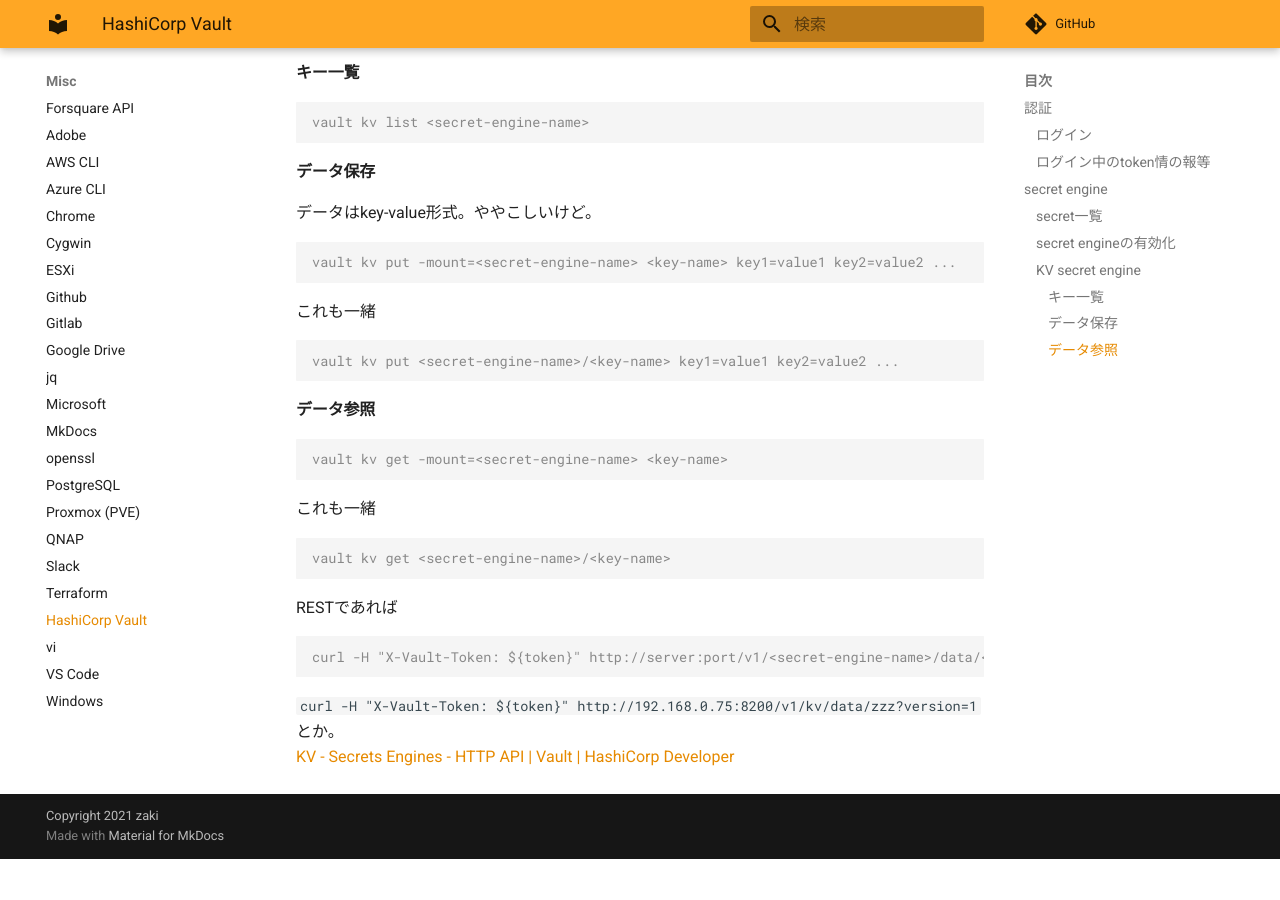
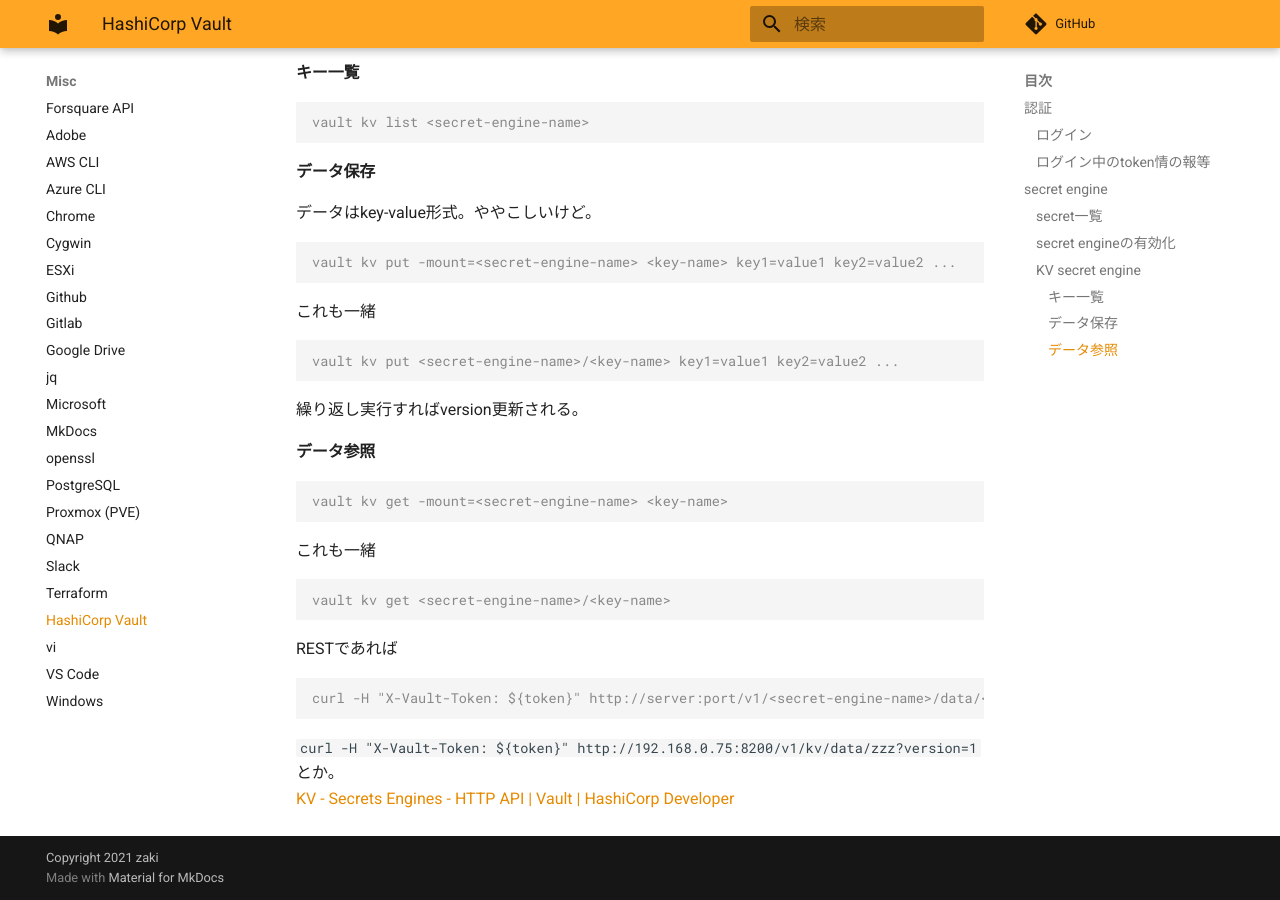
Before and after one commit to zaki-lknr/docs, an MkDocs documentation site: the page built from docs/Misc/vault.md, in a window 1280 px wide and 900 px high, scrolled down 950 px. Built offline with MkDocs 1.6.1 and Material for MkDocs 9.7.7, drawn with Linux system fonts in a browser that asks for light colours; comment, search, counter and statistics services are not loaded; before the commit the page ends 1809 px from its top, so only the background shows below that.

Commit message:
add: misc/vault: データ更新について補足

````diff
--- a/docs/Misc/vault.md
+++ b/docs/Misc/vault.md
@@ -57,6 +57,8 @@ vault kv put -mount=<secret-engine-name> <key-name> key1=value1 key2=value2 ...
 vault kv put <secret-engine-name>/<key-name> key1=value1 key2=value2 ...
 ```
 
+繰り返し実行すればversion更新される。
+
 #### データ参照
 
 ```console
````
